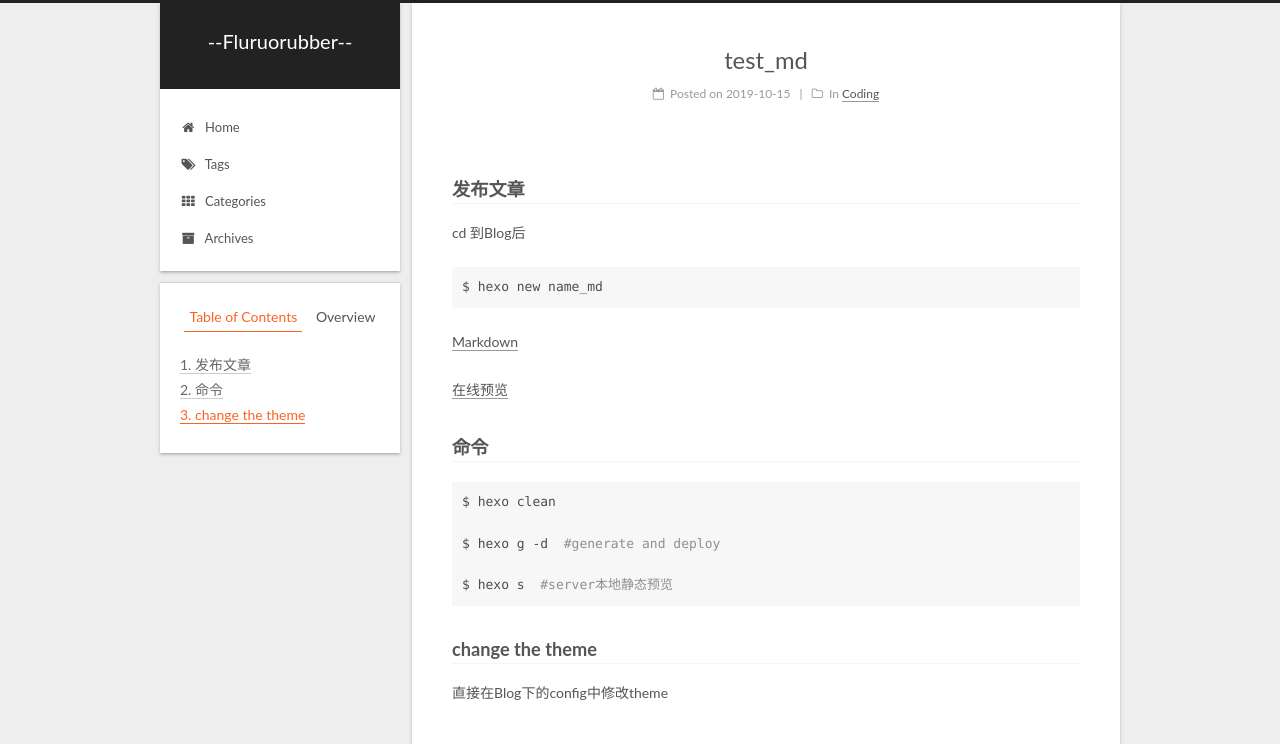
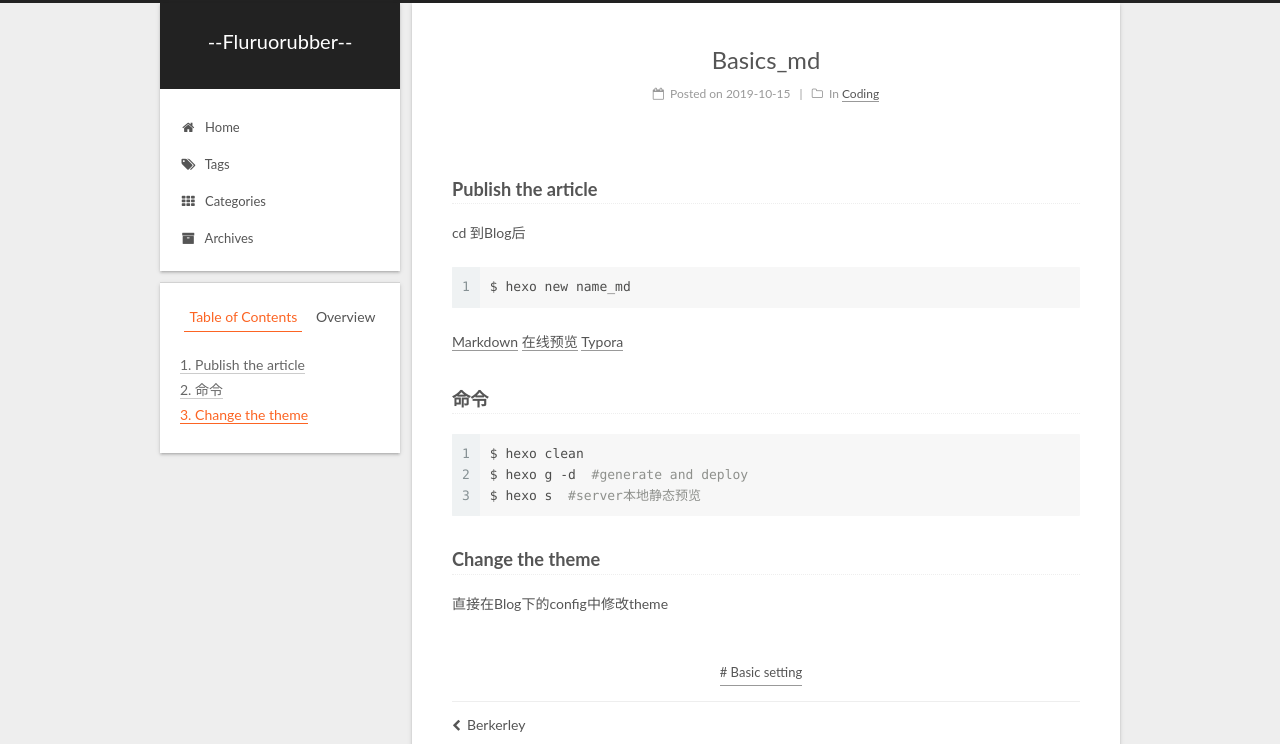
Before and after one commit to Fluruorubber/Fluruorubber.github.io, a plain HTML site: page 2019/10/15/Basics/index.html in a window 1280 px wide. Shown: the top 744 px of the page. Drawn offline with Linux system fonts and the light colour scheme.

Commit message:
Site updated: 2019-10-15 19:44:34

```diff
--- a/2019/10/15/Basics/index.html
+++ b/2019/10/15/Basics/index.html
@@ -77,18 +77,18 @@
 
 
 
-<meta name="description" content="发布文章cd 到Blog后 $ hexo new name_md Markdown 在线预览 命令$ hexo clean   $ hexo g -d  #generate and deploy  $ hexo s  #server本地静态预览 change the theme直接在Blog下的config中修改theme">
+<meta name="description" content="Publish the article  cd 到Blog后 1$ hexo new name_md  Markdown   在线预览   Typora 命令123$ hexo clean $ hexo g -d  #generate and deploy$ hexo s  #server本地静态预览  Change the theme直接在Blog下的config中修改theme">
 <meta name="keywords" content="Basic setting">
 <meta property="og:type" content="article">
-<meta property="og:title" content="test_md">
+<meta property="og:title" content="Basics_md">
 <meta property="og:url" content="http://yoursite.com/2019/10/15/Basics/index.html">
 <meta property="og:site_name" content="--Fluruorubber--">
-<meta property="og:description" content="发布文章cd 到Blog后 $ hexo new name_md Markdown 在线预览 命令$ hexo clean   $ hexo g -d  #generate and deploy  $ hexo s  #server本地静态预览 change the theme直接在Blog下的config中修改theme">
+<meta property="og:description" content="Publish the article  cd 到Blog后 1$ hexo new name_md  Markdown   在线预览   Typora 命令123$ hexo clean $ hexo g -d  #generate and deploy$ hexo s  #server本地静态预览  Change the theme直接在Blog下的config中修改theme">
 <meta property="og:locale" content="en">
-<meta property="og:updated_time" content="2019-10-15T11:17:03.969Z">
+<meta property="og:updated_time" content="2019-10-15T11:43:35.401Z">
 <meta name="twitter:card" content="summary">
-<meta name="twitter:title" content="test_md">
-<meta name="twitter:description" content="发布文章cd 到Blog后 $ hexo new name_md Markdown 在线预览 命令$ hexo clean   $ hexo g -d  #generate and deploy  $ hexo s  #server本地静态预览 change the theme直接在Blog下的config中修改theme">
+<meta name="twitter:title" content="Basics_md">
+<meta name="twitter:description" content="Publish the article  cd 到Blog后 1$ hexo new name_md  Markdown   在线预览   Typora 命令123$ hexo clean $ hexo g -d  #generate and deploy$ hexo s  #server本地静态预览  Change the theme直接在Blog下的config中修改theme">
 
 
 
@@ -124,7 +124,7 @@
 
 
 
-  <title>test_md | --Fluruorubber--</title>
+  <title>Basics_md | --Fluruorubber--</title>
 
 
 
@@ -268,7 +268,7 @@
 
 
 
-          <h1 class="post-title" itemprop="name headline">test_md</h1>
+          <h1 class="post-title" itemprop="name headline">Basics_md</h1>
 
 
         <div class="post-meta">
@@ -340,16 +340,13 @@
 
 
 
-        <h3 id="发布文章"><a href="#发布文章" class="headerlink" title="发布文章"></a>发布文章</h3><p>cd 到Blog后</p>
-<pre><code class="bash">$ hexo new name_md</code></pre>
-<p><a href="https://zhangslob.github.io/2017/02/26/%E5%88%A9%E7%94%A8HEXO%E6%90%AD%E5%BB%BA%E7%9A%84%E5%8D%9A%E5%AE%A2/" target="_blank" rel="noopener">Markdown</a></p>
-<p><a href="https://daringfireball.net/projects/markdown/dingus" target="_blank" rel="noopener">在线预览</a></p>
-<h3 id="命令"><a href="#命令" class="headerlink" title="命令"></a>命令</h3><pre><code class="bash">$ hexo clean
+        <h3 id="Publish-the-article"><a href="#Publish-the-article" class="headerlink" title="Publish the article"></a>Publish the article</h3><p>  cd 到Blog后</p>
+<figure class="highlight bash"><table><tr><td class="gutter"><pre><span class="line">1</span><br></pre></td><td class="code"><pre><span class="line">$ hexo new name_md</span><br></pre></td></tr></table></figure>
 
-$ hexo g -d  <span class="comment">#generate and deploy</span>
+<p><a href="https://zhangslob.github.io/2017/02/26/%E5%88%A9%E7%94%A8HEXO%E6%90%AD%E5%BB%BA%E7%9A%84%E5%8D%9A%E5%AE%A2/" target="_blank" rel="noopener">Markdown</a>   <a href="https://daringfireball.net/projects/markdown/dingus" target="_blank" rel="noopener">在线预览</a>   <a href="https://www.typora.io/" target="_blank" rel="noopener">Typora</a></p>
+<h3 id="命令"><a href="#命令" class="headerlink" title="命令"></a>命令</h3><figure class="highlight bash"><table><tr><td class="gutter"><pre><span class="line">1</span><br><span class="line">2</span><br><span class="line">3</span><br></pre></td><td class="code"><pre><span class="line">$ hexo clean </span><br><span class="line">$ hexo g -d  <span class="comment">#generate and deploy</span></span><br><span class="line">$ hexo s  <span class="comment">#server本地静态预览</span></span><br></pre></td></tr></table></figure>
 
-$ hexo s  <span class="comment">#server本地静态预览</span></code></pre>
-<h3 id="change-the-theme"><a href="#change-the-theme" class="headerlink" title="change the theme"></a>change the theme</h3><p>直接在Blog下的config中修改theme</p>
+<h3 id="Change-the-theme"><a href="#Change-the-theme" class="headerlink" title="Change the theme"></a>Change the theme</h3><p>直接在Blog下的config中修改theme</p>
 
 
     </div>
@@ -520,7 +517,7 @@ $ hexo s  <span class="comment">#server本地静态预览</span></code></pre>
 
 
 
-              <div class="post-toc-content"><ol class="nav"><li class="nav-item nav-level-3"><a class="nav-link" href="#发布文章"><span class="nav-number">1.</span> <span class="nav-text">发布文章</span></a></li><li class="nav-item nav-level-3"><a class="nav-link" href="#命令"><span class="nav-number">2.</span> <span class="nav-text">命令</span></a></li><li class="nav-item nav-level-3"><a class="nav-link" href="#change-the-theme"><span class="nav-number">3.</span> <span class="nav-text">change the theme</span></a></li></ol></div>
+              <div class="post-toc-content"><ol class="nav"><li class="nav-item nav-level-3"><a class="nav-link" href="#Publish-the-article"><span class="nav-number">1.</span> <span class="nav-text">Publish the article</span></a></li><li class="nav-item nav-level-3"><a class="nav-link" href="#命令"><span class="nav-number">2.</span> <span class="nav-text">命令</span></a></li><li class="nav-item nav-level-3"><a class="nav-link" href="#Change-the-theme"><span class="nav-number">3.</span> <span class="nav-text">Change the theme</span></a></li></ol></div>
 
 
           </div>
```
Also changed, not shown: 2019/10/15/Berkerley/index.html (+2 -2 lines), archives/2019/10/index.html (+1 -1 lines), archives/2019/index.html (+1 -1 lines), archives/index.html (+1 -1 lines), categories/Coding/index.html (+1 -1 lines), index.html (+6 -9 lines), tags/Basic-setting/index.html (+1 -1 lines).
